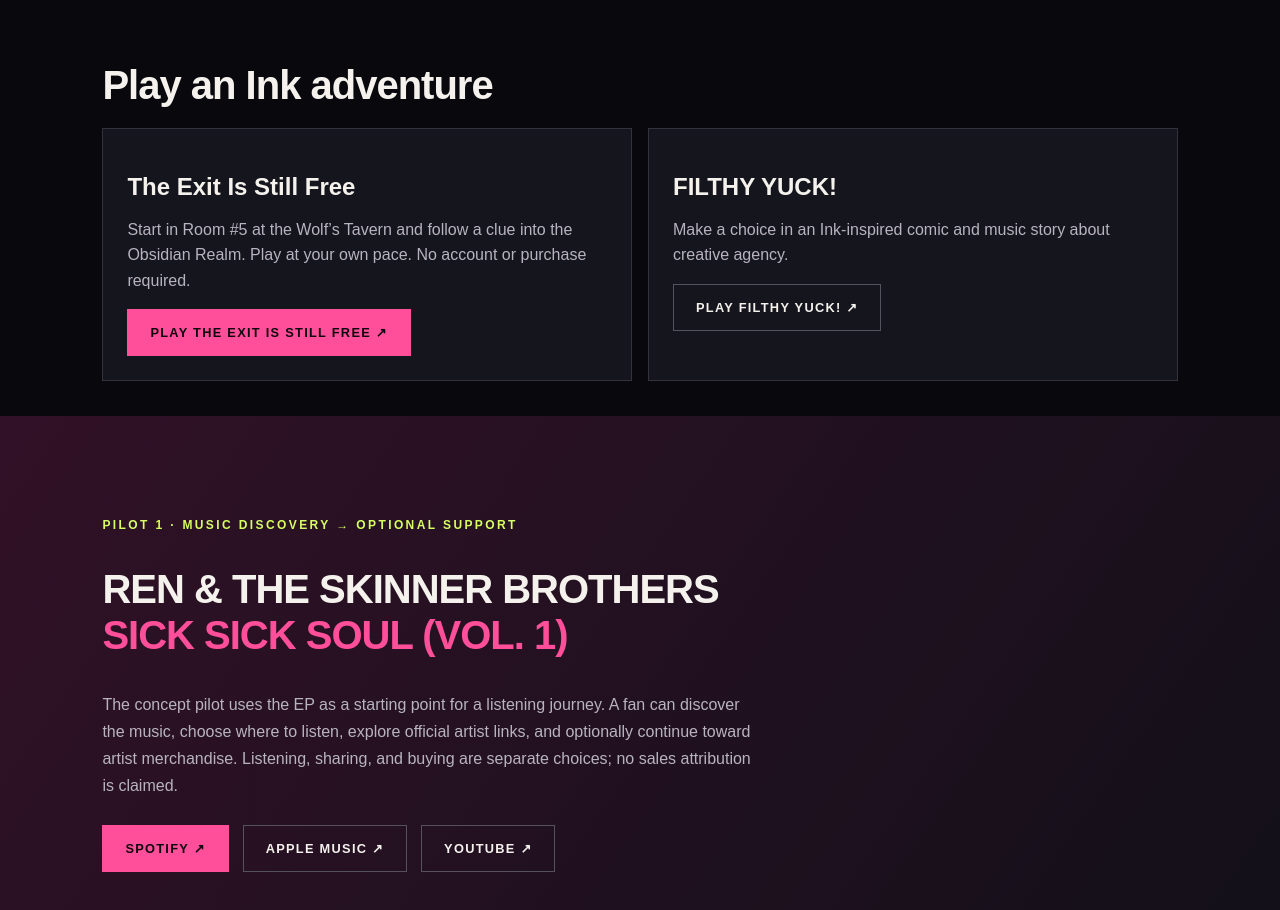
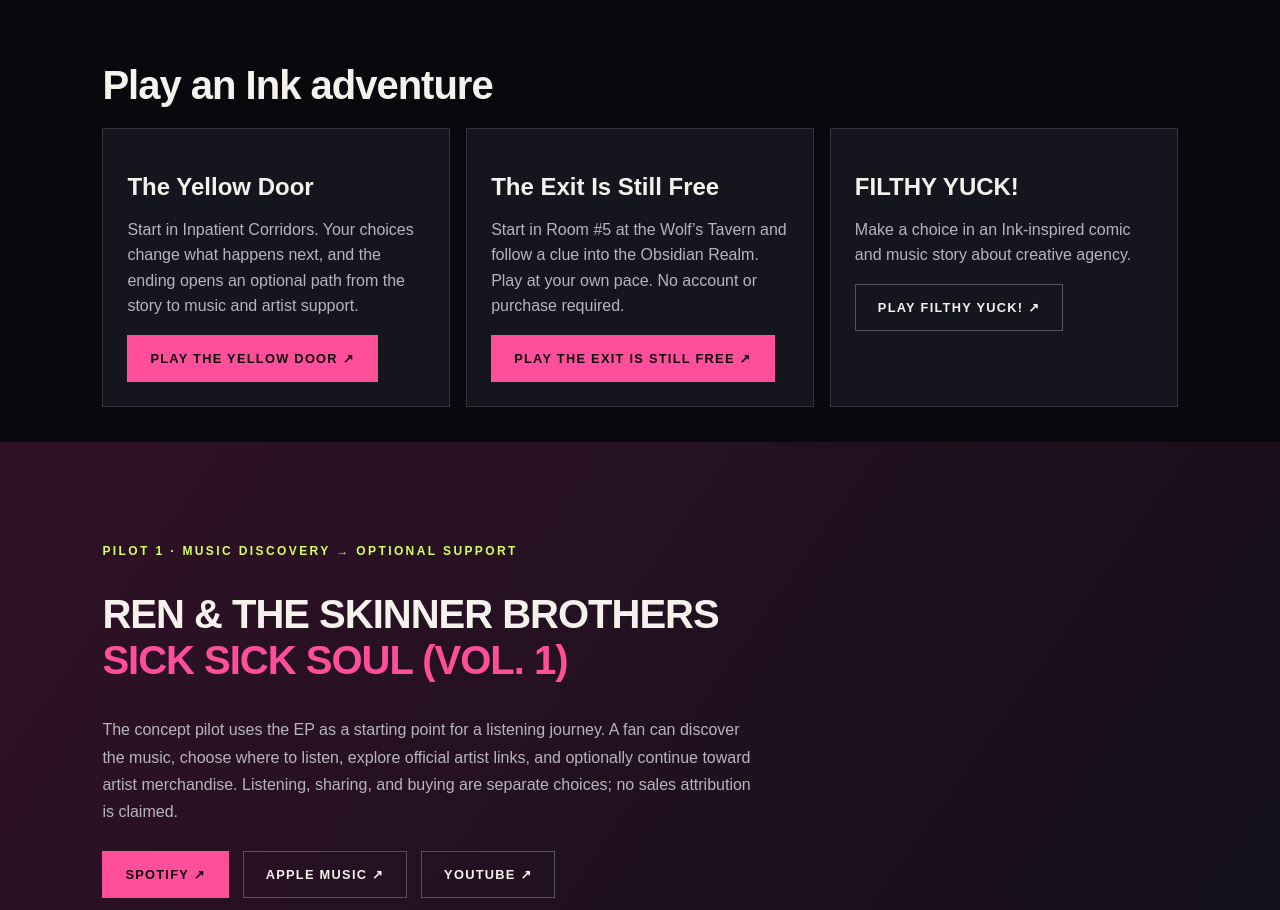
Before and after one commit to Loptr-Lab/pay-it-forward, a Next.js app: page /every-day in a window 1280 px wide. Shown: the part 900-1810 px from the top of the page. Built offline with nearby package versions, Linux system fonts and the light colour scheme; no server answers.

Commit message:
Restore the Yellow Door story entry on Every Day

```diff
--- a/src/app/every-day/page.tsx
+++ b/src/app/every-day/page.tsx
@@ -15,7 +15,12 @@ export default function EveryDayPage() {
     </section>
     <section className="quest-intro compact-section" id="fans">
       <h2>Play an Ink adventure</h2>
-      <div className="route-cards route-cards-balanced">
+      <div className="route-cards">
+        <article className="route-card">
+          <h3>The Yellow Door</h3>
+          <p>Start in Inpatient Corridors. Your choices change what happens next, and the ending opens an optional path from the story to music and artist support.</p>
+          <a className="button primary" href="https://ibloud.github.io/inpatient-corridors-review/interactive/yellow-door/docs/">PLAY THE YELLOW DOOR ↗</a>
+        </article>
         <article className="route-card">
           <h3>The Exit Is Still Free</h3>
           <p>Start in Room #5 at the Wolf’s Tavern and follow a clue into the Obsidian Realm. Play at your own pace. No account or purchase required.</p>
```
